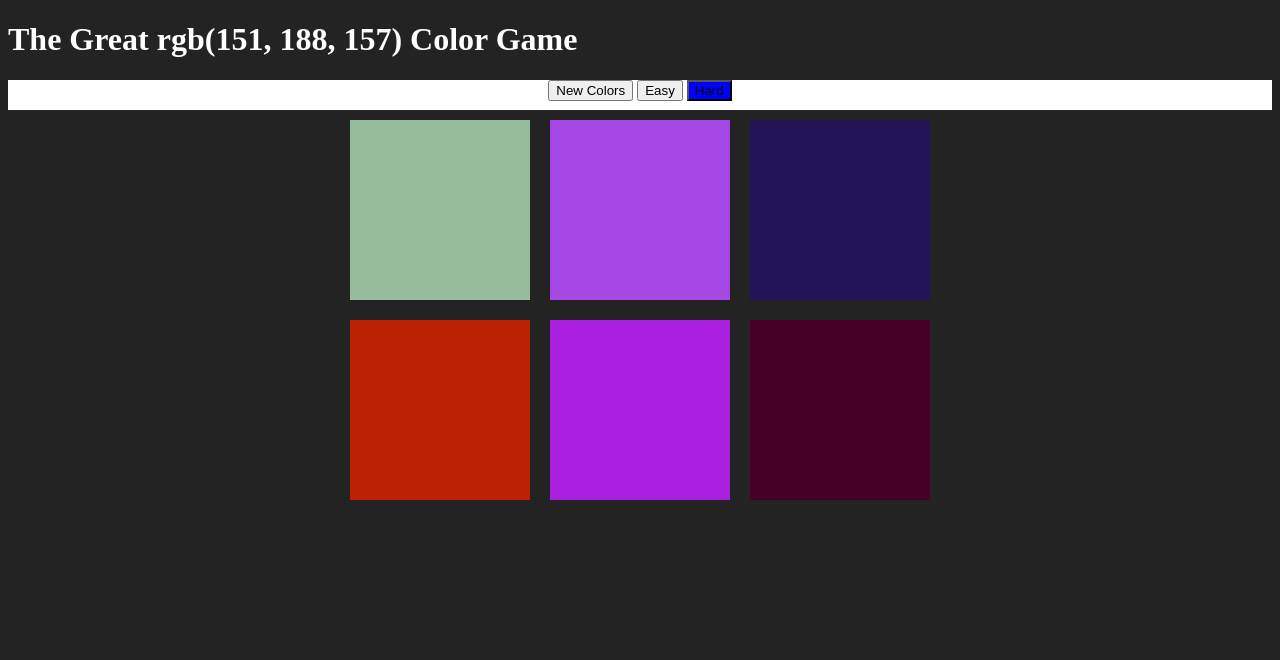
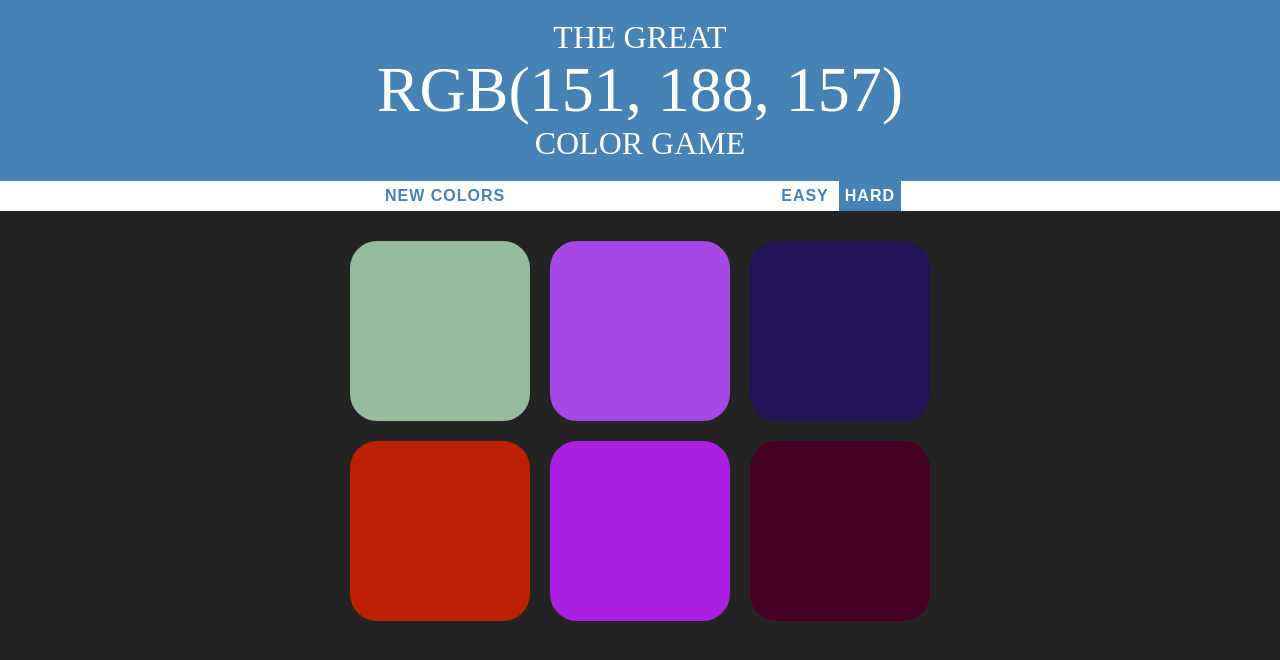
Before and after one commit to ahsanwaseem/Project-1, a PHP site: page / in a window 1280 px wide. Shown: the top 660 px of the page. Run offline with PHP 8.4, Linux system fonts and the light colour scheme.

Commit message:
styling done

```diff
--- a/colorgame.css
+++ b/colorgame.css
@@ -1,19 +1,35 @@
+
 body{
   background-color: #232323;
+  margin:0;
+  font-family:"Montserrat","Avenir";
 }
+
 .square{
   width:30%;
   background:#800080;
   padding-bottom:30%;
   float:left;
   margin:1.66%;
+  border-radius:15%;
+  transition: background 0.6s;
+  --webkit-transition:background 0.6s;
+  --moz-transition:background 0.6s;
 }
+
 #container{
   max-width:600px;
-  margin:0 auto;
+  margin:20px auto;
 }
 h1{
   color:#fff;
+  text-transform:uppercase;
+  font-weight:normal;
+  text-align:center;
+  background:steelblue;
+  margin:0;
+  line-height: 1.1;
+  padding:20px 0;
 }
 
 #stripe{
@@ -24,5 +40,32 @@ h1{
 }
 
 .selected{
-  background:#0000ff;
+  background:steelblue;
+  color:#fff;
 }
+
+#colorDisplay{
+ font-size:200%;
+}
+
+button{
+  border:none;
+  background:none;
+  text-transform:uppercase;
+  height:100%;
+  font-weight:700;
+  color:steelblue;
+  letter-spacing:1px;
+  font-size:inherit;
+  transition:all 0.3s;
+}
+
+button:hover{
+  color:#fff;
+  background:steelblue;
+}
+
+#message{
+  display:inline-block;
+  width:20%;
+}
--- a/colorgame.js
+++ b/colorgame.js
@@ -46,7 +46,7 @@ resetButton.addEventListener('click',function(){
   for (var i=0; i < squares.length; i++){
     squares[i].style.backgroundColor = colors[i];
   }
-  h1.style.backgroundColor = '#232323';
+  h1.style.backgroundColor = 'steelblue';
 });
 
 colorDisplay.textContent = pickedColor;
--- a/index.html
+++ b/index.html
@@ -6,7 +6,8 @@
       <link rel="stylesheet" href="colorgame.css" type="text/css">
     </head>
     <body>
-      <h1>The Great <span id="colorDisplay"> RGB</span> Color Game</h1>
+      <h1>The Great<br>
+     <span id="colorDisplay"> RGB</span> <br> Color Game</h1>
       <div id="stripe">
         <button id="reset">New Colors</button>
         <span id="message"></span>
```
